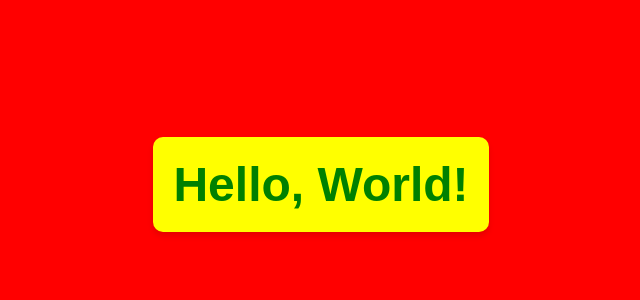
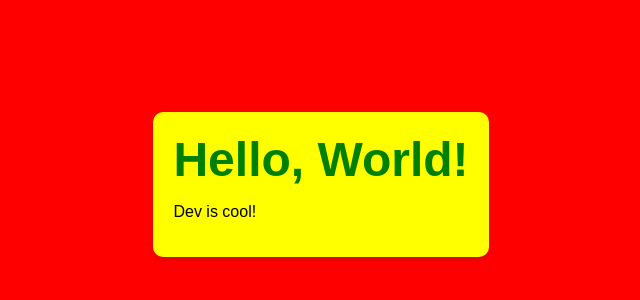
Before and after one commit to GitCadet/HelloWorld, a plain HTML site: page pre-prod/hworld.html in a window 1280 px wide. Shown: the part 216-516 px from the top of the page, without its empty margins (319-959 px from the left). Drawn offline with Linux system fonts and the light colour scheme.

Commit message:
hello world

```diff
--- a/pre-prod/hworld.html
+++ b/pre-prod/hworld.html
@@ -33,6 +33,7 @@
 <body>
   <div class="container">
     <h1>Hello, World!</h1>
+    <p>Dev is cool!</p>
   </div>
 </body>
 </html>
```
Also changed, not shown: 1 other file.
